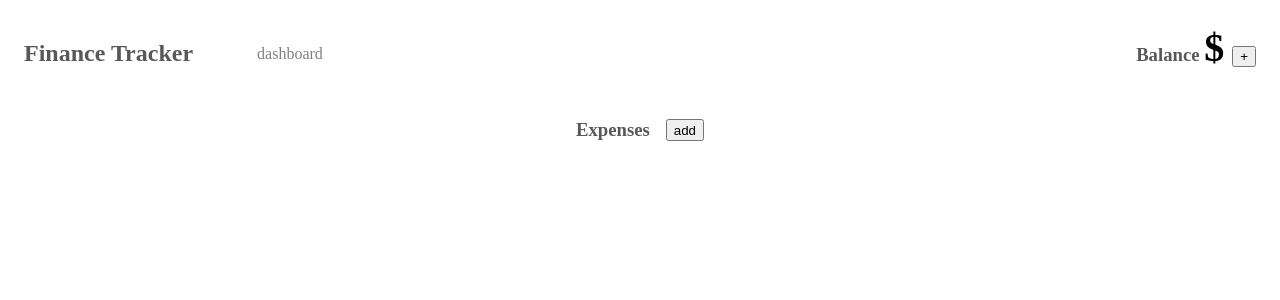
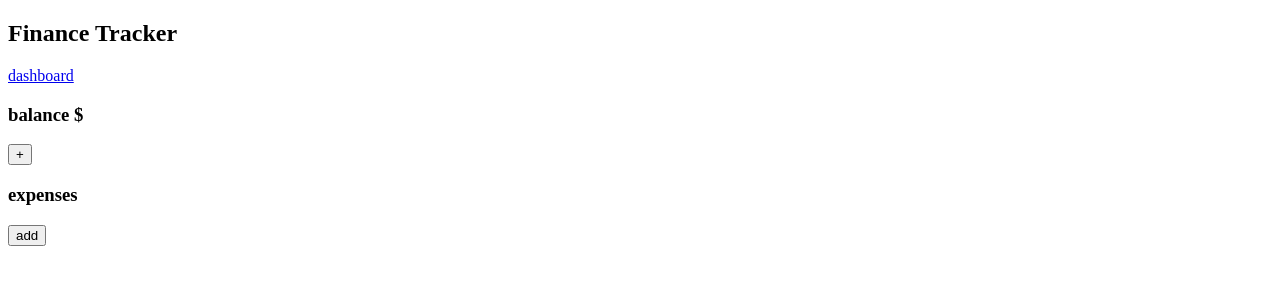
Before and after one commit to Amir-username/finance-tracker-vue, a Vue app: page / in a window 1280 px wide. Shown: the top 300 px of the page. Built offline with nearby package versions, Linux system fonts and the light colour scheme.

Commit message:
update app header

```diff
--- a/src/App.vue
+++ b/src/App.vue
@@ -2,7 +2,7 @@
 import { onMounted, ref } from "vue";
 import AddExpenseForm from "./components/AddExpenseForm.vue";
 import ExpenseList from "./components/ExpenseList.vue";
-import { useBalanceStore } from "./stores/balanceStore";
+import Header from "./components/Header.vue";
 
 function initialBalance() {
   const localBalance = localStorage.getItem("balance");
@@ -23,50 +23,11 @@
   initialExpenses();
 });
 
-const addBalanceInput = ref<number>();
-
 const isAddFormOpen = ref(false);
-const isAddBalanceFormOpen = ref(false);
-
-const balanceStore = useBalanceStore();
-
-function handleAddBalanceSubmit() {
-  if (addBalanceInput.value) balanceStore.add(addBalanceInput.value);
-}
 </script>
 
 <template>
-  <header>
-    <nav>
-      <div class="nav-group">
-        <h1>Finance Tracker</h1>
-        <a href="#">dashboard</a>
-      </div>
-      <div class="balance-group">
-        <h3>
-          balance <span> {{ balanceStore.balance }}$ </span>
-        </h3>
-        <button
-          v-if="isAddBalanceFormOpen === false"
-          @click="isAddBalanceFormOpen = true"
-        >
-          +
-        </button>
-        <button v-else @click="isAddBalanceFormOpen = false">-</button>
-
-        <form
-          v-show="isAddBalanceFormOpen"
-          @submit.prevent="handleAddBalanceSubmit"
-        >
-          <input
-            placeholder="enter balance number"
-            type="number"
-            v-model="addBalanceInput"
-          />
-        </form>
-      </div>
-    </nav>
-  </header>
+  <Header />
   <main>
     <div class="expenses-list-header">
       <h3>expenses</h3>
@@ -79,56 +40,6 @@
 </template>
 
 <style scoped>
-nav {
-  display: flex;
-  justify-content: space-between;
-  padding: 1rem 1rem;
-  align-items: baseline;
-}
 
-.nav-group {
-  display: flex;
-  gap: 4rem;
-  align-items: center;
-}
 
-h1,
-h3 {
-  margin: 0;
-  color: rgb(89, 88, 88);
-  text-transform: capitalize;
-}
-
-span {
-  font-size: 2.5rem;
-  color: black;
-}
-
-a {
-  text-decoration: none;
-  color: grey;
-}
-
-h3 {
-  text-align: center;
-}
-
-.expenses-list-header {
-  display: flex;
-  gap: 2ch;
-  justify-self: center;
-  align-self: center;
-}
-
-main {
-  display: flex;
-  flex-direction: column;
-  margin-top: 2rem;
-}
-
-.balance-group {
-  display: flex;
-  gap: 1ch;
-  align-items: baseline;
-}
 </style>
--- /dev/null
+++ b/src/components/Header.vue
@@ -0,0 +1,52 @@
+<script setup lang="ts">
+import { ref } from "vue";
+import { useBalanceStore } from "../stores/balanceStore";
+
+const addBalanceInput = ref<number>();
+
+const isAddBalanceFormOpen = ref(false);
+
+const balanceStore = useBalanceStore();
+
+function handleAddBalanceSubmit() {
+  if (addBalanceInput.value) balanceStore.add(addBalanceInput.value);
+}
+</script>
+
+<template>
+  <header>
+    <nav>
+      <div class="nav-group">
+        <h1>Finance Tracker</h1>
+        <a href="#">dashboard</a>
+      </div>
+      <div class="balance-group">
+        <h3>
+          balance <span> {{ balanceStore.balance }}$ </span>
+        </h3>
+        <button
+          v-if="isAddBalanceFormOpen === false"
+          @click="isAddBalanceFormOpen = true"
+        >
+          +
+        </button>
+        <button v-else @click="isAddBalanceFormOpen = false">-</button>
+
+        <form
+          v-show="isAddBalanceFormOpen"
+          @submit.prevent="handleAddBalanceSubmit"
+        >
+          <input
+            placeholder="enter balance number"
+            type="number"
+            v-model="addBalanceInput"
+          />
+        </form>
+      </div>
+    </nav>
+  </header>
+</template>
+
+<style scoped>
+
+</style>
```
